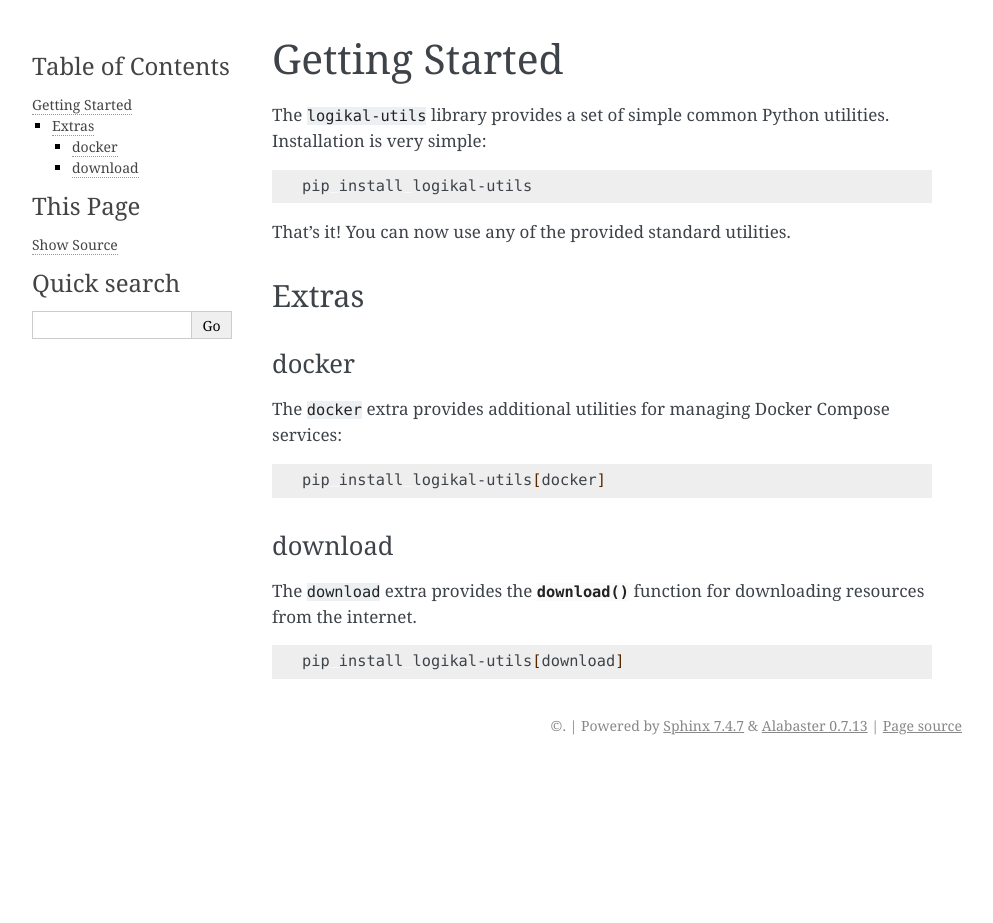
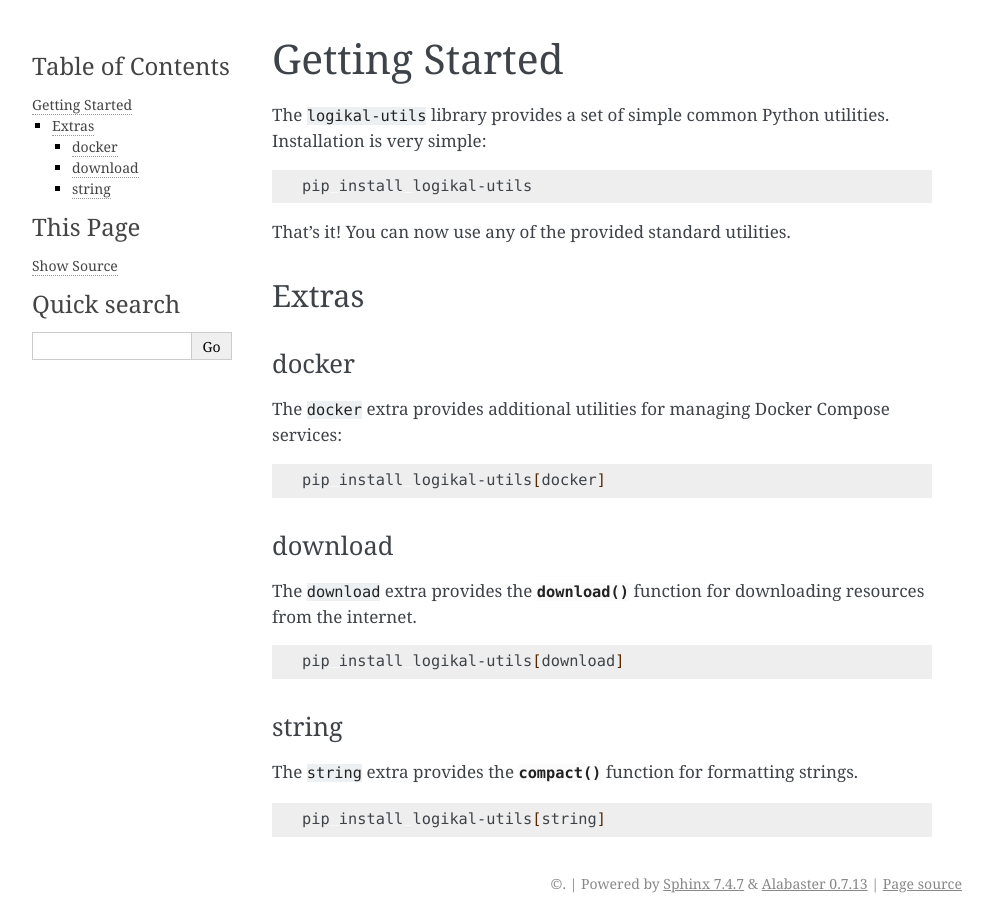
Before and after one commit to logikal-io/logikal-utils, a Sphinx documentation site: the page built from docs/index.rst, in a window 1280 px wide. Shown: the whole page, without its empty margins (148-1141 px from the left). Built offline with Sphinx 7.4.7, drawn with Linux system fonts in a browser that asks for light colours; before the commit the page ends 900 px from its top, so only the background shows below that.

Commit message:
Update docs

```diff
--- a/docs/index.rst
+++ b/docs/index.rst
@@ -50,3 +50,12 @@ downloading resources from the internet.
 .. code-block:: shell
 
     pip install logikal-utils[download]
+
+string
+~~~~~~~~
+The ``string`` extra provides the :func:`~logikal_utils.string.compact` function for
+formatting strings.
+
+.. code-block:: shell
+
+    pip install logikal-utils[string]
--- /dev/null
+++ b/docs/string.rst
@@ -0,0 +1,3 @@
+Imports
+=======
+.. automodule:: logikal_utils.string
```
Also changed, not shown: 2 other files.
